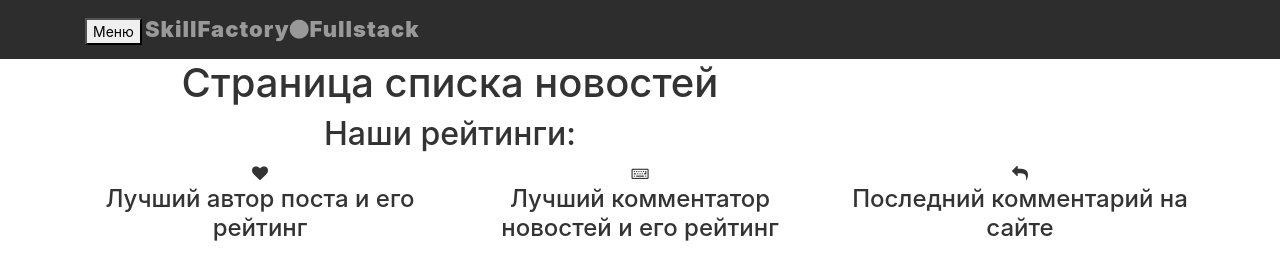
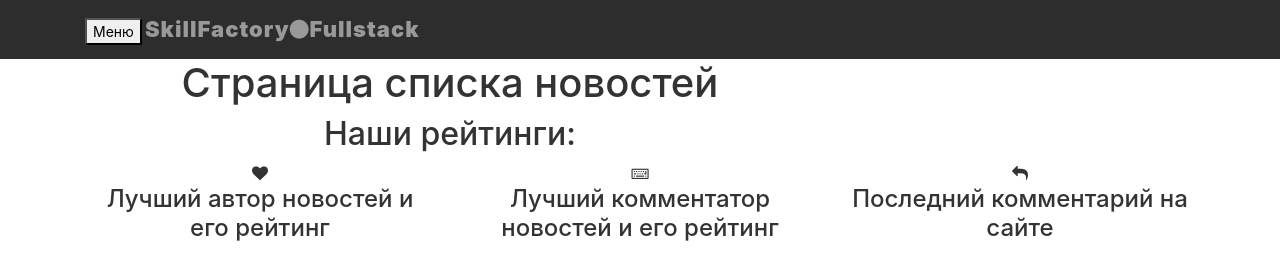
Before and after one commit to nevasv/skillfactory_News_Portal, a Django app: page / in a window 1280 px wide; the page is wider, and only the part inside the window is pictured. Shown: the top 256 px of that part. Run offline with Django 4.2, Linux system fonts and the light colour scheme; data comes from the database, SQL or seed files in the repository; some libraries are stand-ins or nearby versions; some web fonts are replaced.

Commit message:
Файл django_shell.txt для слияния

```diff
--- a/NewsPaper/news/templates/news/news.html
+++ b/NewsPaper/news/templates/news/news.html
@@ -42,7 +42,7 @@
     <div class="row centered">
       <div class="col-lg-4">
         <i class="fa fa-heart"></i>
-        <h4>Лучший автор поста и его рейтинг</h4>
+        <h4>Лучший автор новостей и его рейтинг</h4>
         <p><script> $(document).ready(function(){alert('Ваша версия jQuery ' + jQuery.fn.jquery);});
         </script></p>
       </div>
```
